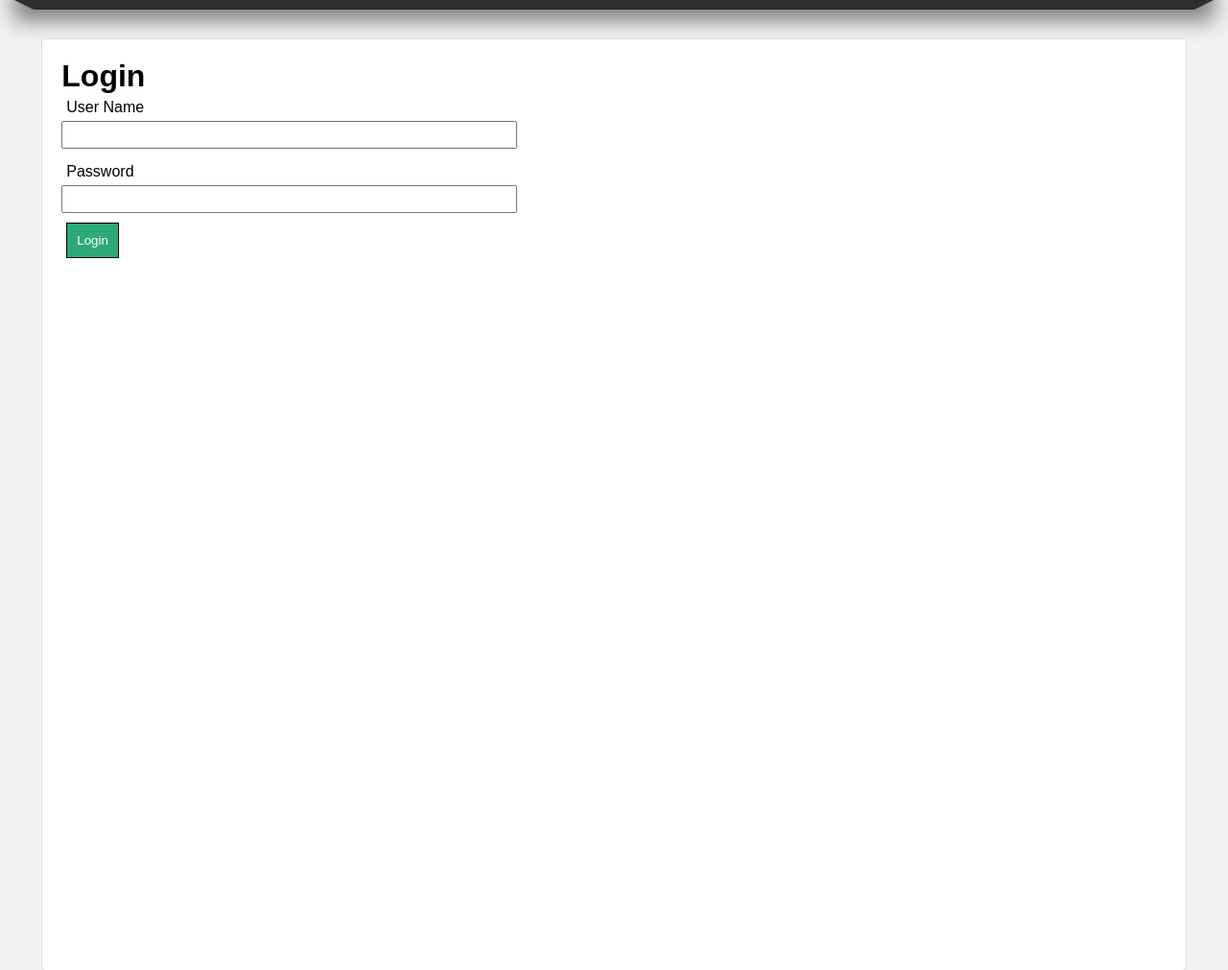
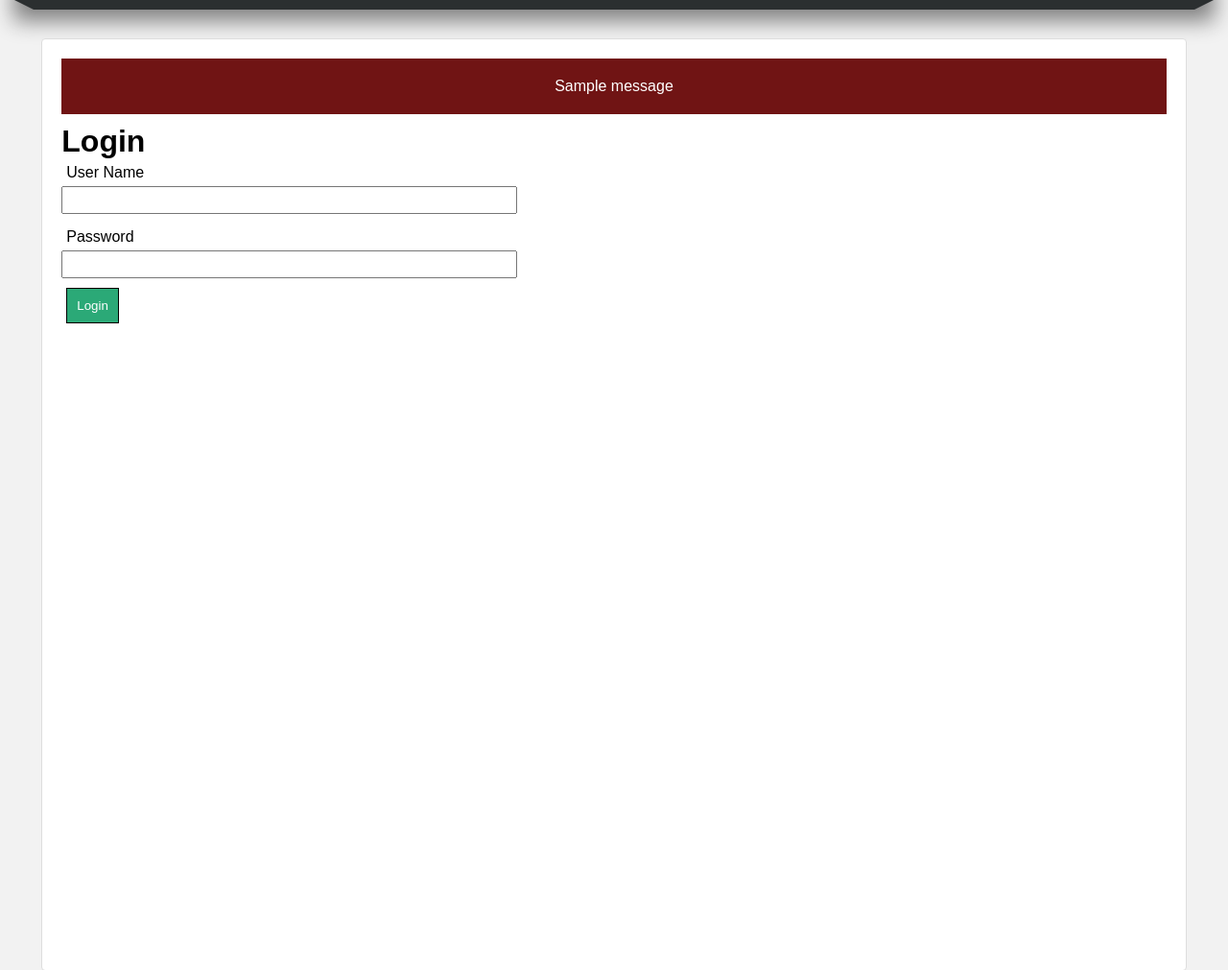
Before and after one commit to JorgeAgulloM/master30python_web, a Django app: page /login/ in a window 1280 px wide. Shown: the part 182-1193 px from the top of the page at 96% size. Run offline with Django 4.2, Linux system fonts and the light colour scheme; tables that the repository leaves empty hold one stand-in row (values such as "Sample post"); one stand-in notice (Sample message) is shown.

Commit message:
Added login

```diff
--- a/django/MyBlogDjango/main_app/static/css/styles.css
+++ b/django/MyBlogDjango/main_app/static/css/styles.css
@@ -250,12 +250,17 @@ nav > ul > li:hover > ul > li:hover a{
 }
 
 .message,
+.alert,
 .alert-success{
     padding: 20px;
     background: #2ba977;
     color: white;
     text-align: center;
     margin-bottom: 10px;
+}
+
+.alert-warning{
+    background: rgb(112, 20, 20);
 }
 
 .title{
--- a/django/MyBlogDjango/main_app/templates/users/login.html
+++ b/django/MyBlogDjango/main_app/templates/users/login.html
@@ -5,6 +5,13 @@
 {% endblock title %}
 
 {% block content %}
+    {% if messages %}
+        {% for message in messages %}
+            <div class='alert alert-warning'>
+                {{message}}
+            </div>
+        {% endfor %}
+    {% endif %}
     <h1>{{title}}</h1>
 
     {{register_form.errors}}
--- a/django/MyBlogDjango/main_app/views.py
+++ b/django/MyBlogDjango/main_app/views.py
@@ -1,5 +1,6 @@
 from django.shortcuts import render, redirect
 from django.contrib import messages
+from django.contrib.auth import authenticate, login, logout
 from .forms import RegisterForm
 
 # Create your views here.
@@ -42,6 +43,19 @@ def register_page(request):
 
 def login_page(request):
 
+    if request.method=='POST':
+        username=request.POST.get('username')
+        password=request.POST.get('password')
+
+        user = authenticate(request, username=username, password=password)
+
+        if user is not None:
+            login(request, user)
+
+            return redirect('index')
+        else:
+            messages.warning(request, 'Mistaken identification')
+
     params = {'title': 'Login'}
 
     return render(request, 'users/login.html', params)
```
Also changed, not shown: django/MyBlogDjango/main_app/templates/main_app/index.html (+5 -5 lines).
